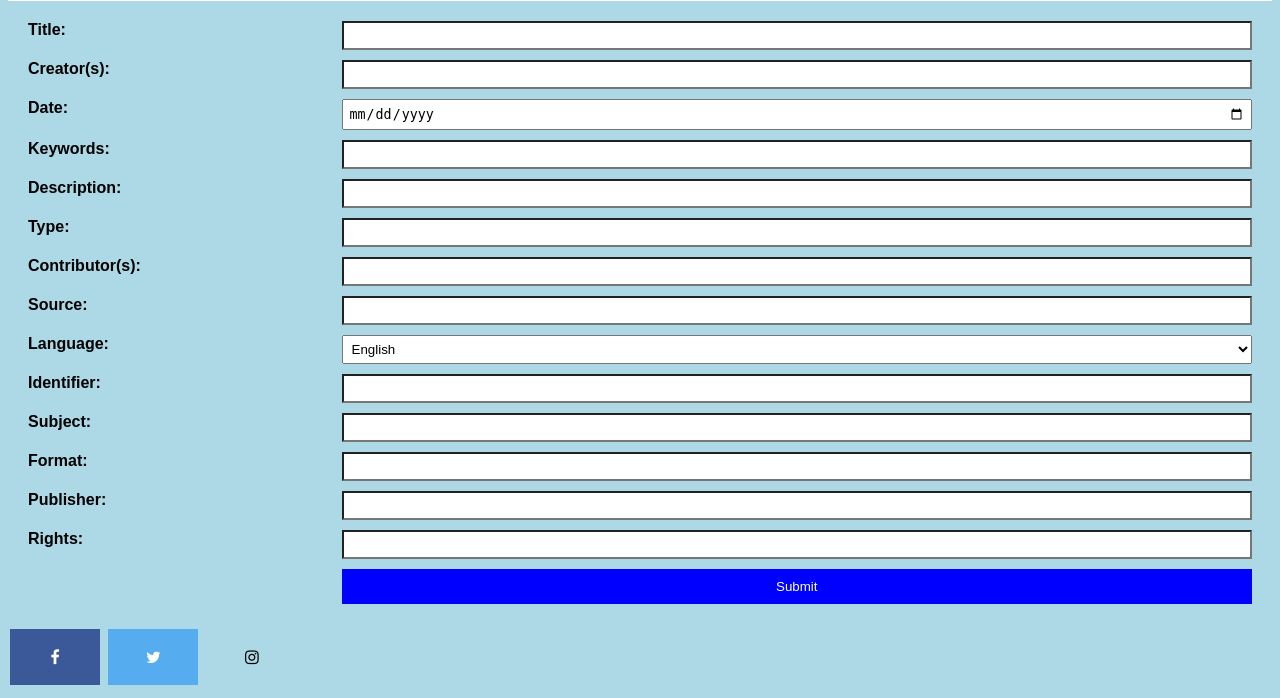
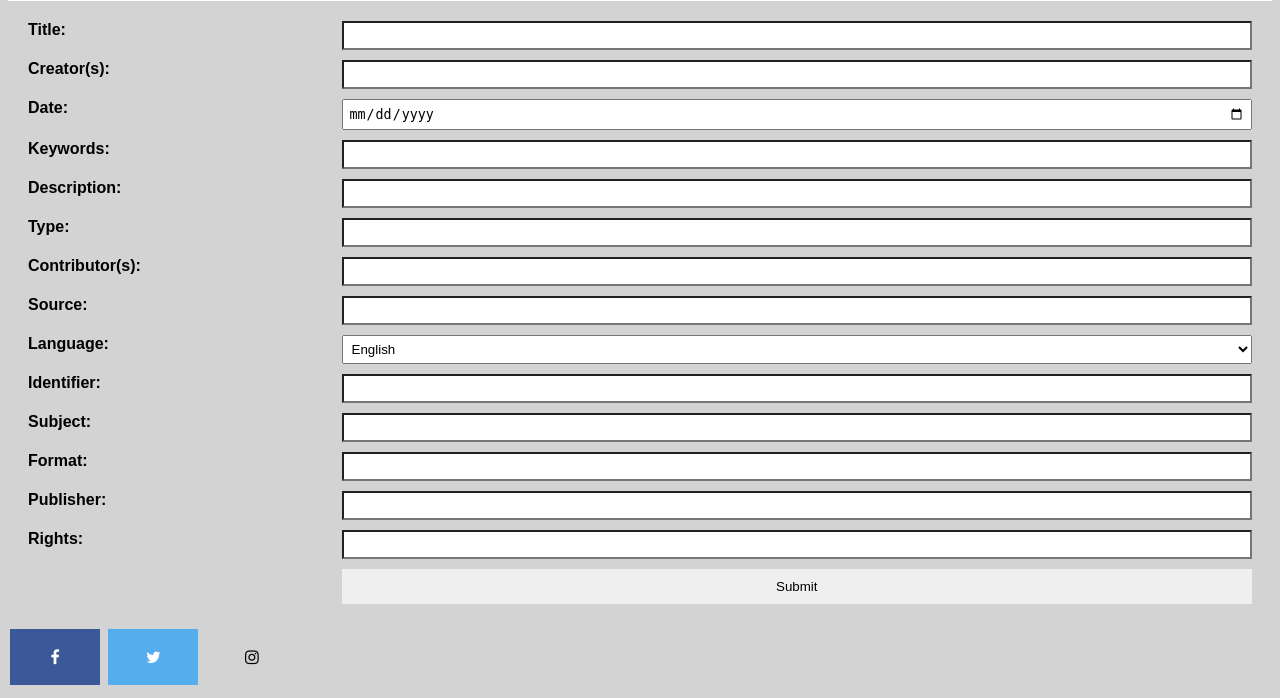
Before and after one commit to toancao1/capstone, a PHP site: page /books.html in a window 1280 px wide. Shown: the part 399-1097 px from the top of the page. Run offline with PHP 8.4, Linux system fonts and the light colour scheme.

Commit message:
Update books.css

```diff
--- a/books.css
+++ b/books.css
@@ -1,9 +1,7 @@
-    /* Add some style to the page */
 body {
-        background-color: lightblue;
+        background-color: #d3d3d3;
         font-family: Arial, sans-serif;
 }
-
 
 .fa {
   padding: 20px;
@@ -64,7 +62,7 @@ input[type=text] {
 
 
     nav a:hover {
-      color: blue;
+      color: d3d3d3;
     }
 
     form {
@@ -85,14 +83,14 @@ input[type=text] {
     form button {
       grid-column: 2 / 3;
       padding: 10px;
-      background-color: blue;
-      color: white;
+      background-color: d3d3d3;
+      color: black;
       border: none;
       cursor: pointer;
     }
 
     form button:hover {
-      background-color: darkblue;
+      background-color: d3d3d3;
     }
 
     #tagsContainer {
```
